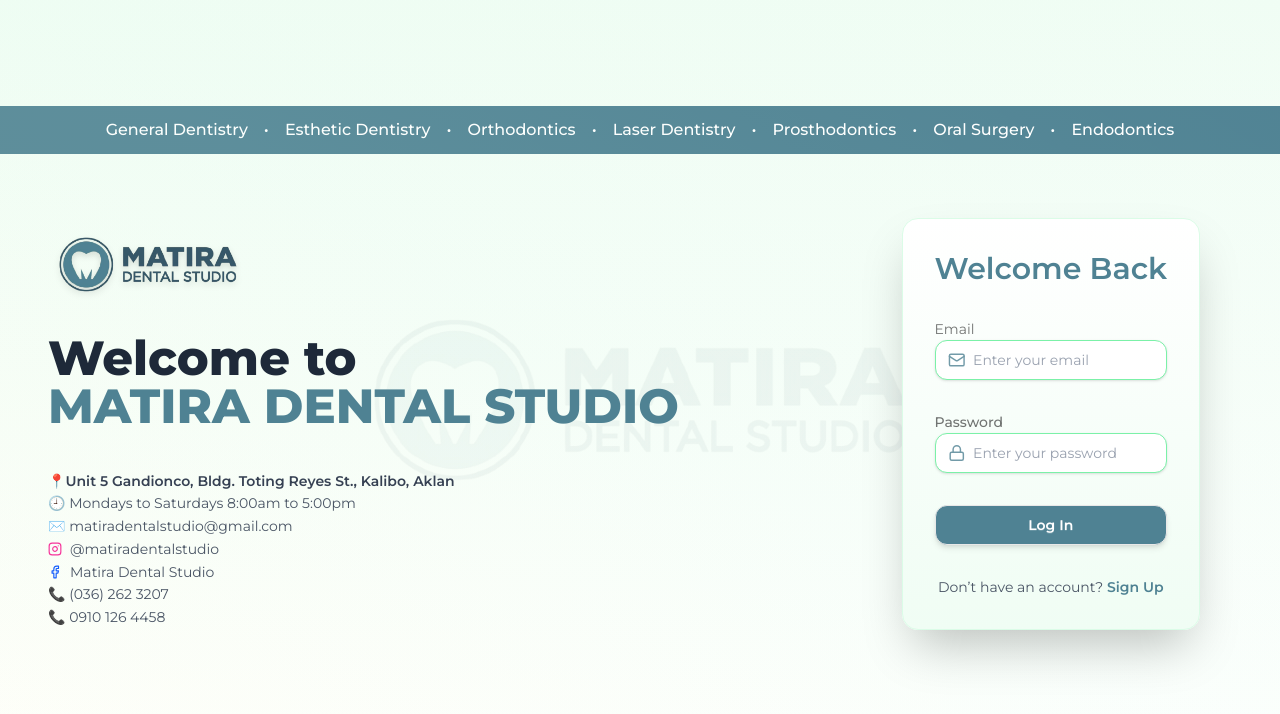
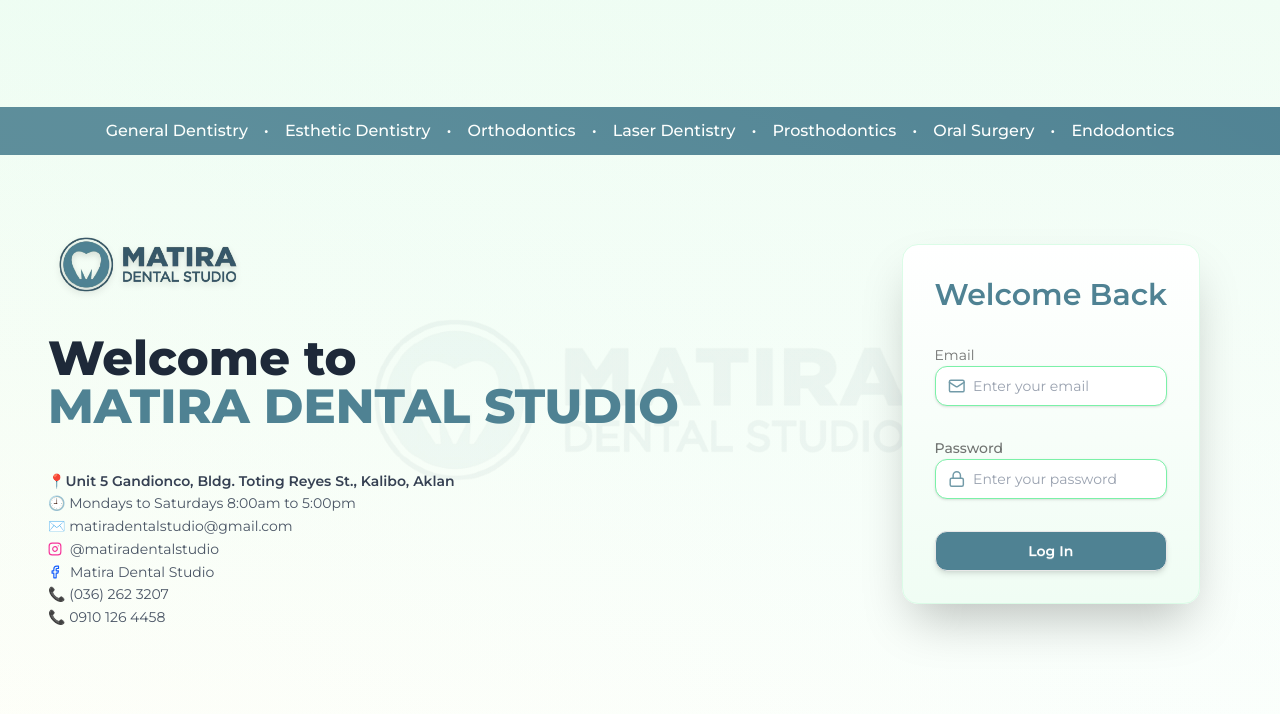
Before and after one commit to Noah202226/matira-dental-studio, a Next.js app: page / in a window 1280 px wide. Shown: the top 714 px of the page. Built offline with nearby package versions, Linux system fonts and the light colour scheme; no server answers.

Commit message:
hide signup form

```diff
--- a/app/components/AuthForm.jsx
+++ b/app/components/AuthForm.jsx
@@ -84,7 +84,7 @@ export default function AuthForm({ handleSubmit, submitType, onToggle }) {
         </button>
 
         {/* Toggle */}
-        {onToggle && (
+        {/* {onToggle && (
           <p className="text-center text-sm text-gray-600">
             {submitType === "Get Instant Access" ? (
               <>
@@ -112,7 +112,7 @@ export default function AuthForm({ handleSubmit, submitType, onToggle }) {
               </>
             )}
           </p>
-        )}
+        )} */}
       </form>
     </div>
   );
```
